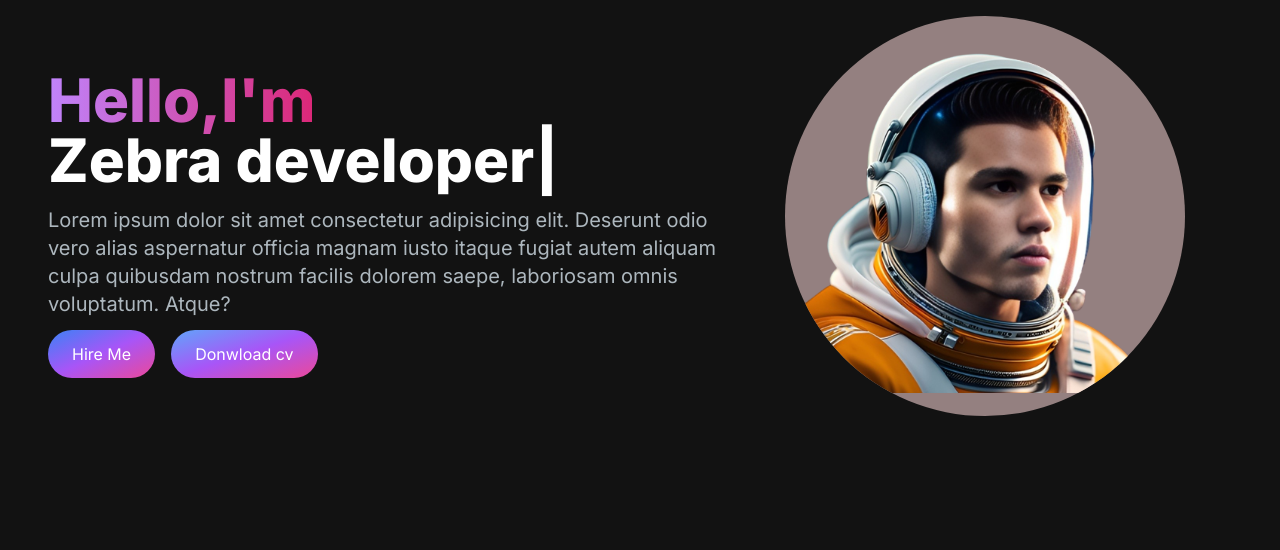
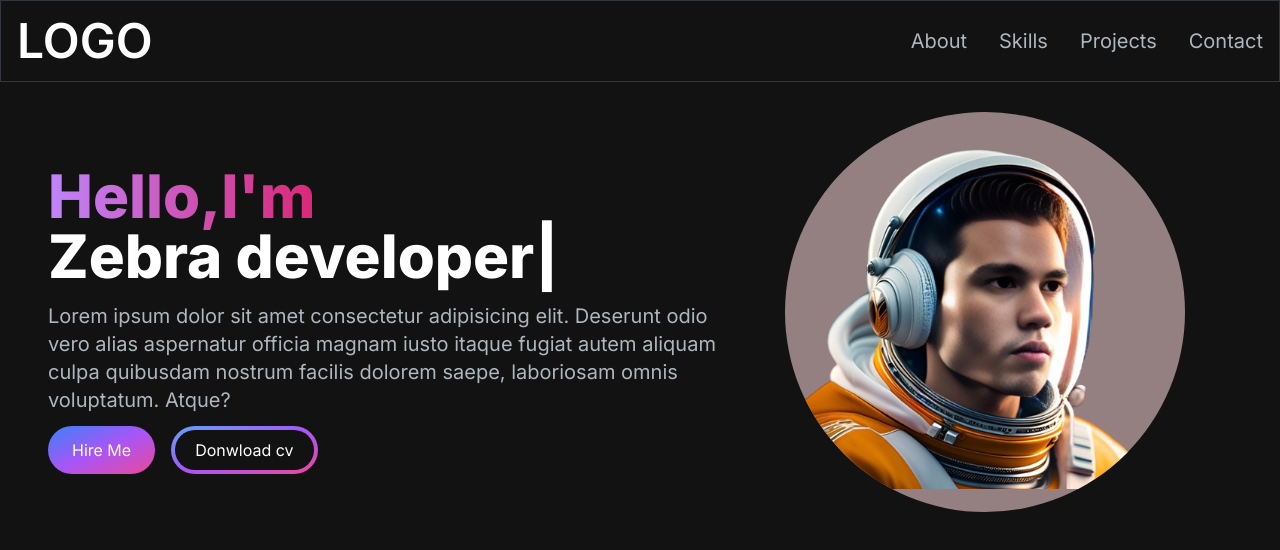
Before and after one commit to trilord243/portafolio, a Next.js app: page / in a window 1280 px wide. Shown: the top 550 px of the page. Built offline with nearby package versions, Linux system fonts and the light colour scheme.

Commit message:
Navbar section

```diff
--- a/package.json
+++ b/package.json
@@ -9,6 +9,7 @@
     "lint": "next lint"
   },
   "dependencies": {
+    "@heroicons/react": "^2.0.18",
     "autoprefixer": "10.4.15",
     "eslint": "8.49.0",
     "eslint-config-next": "13.4.19",
--- a/src/app/components/Hero.jsx
+++ b/src/app/components/Hero.jsx
@@ -37,8 +37,8 @@
                     <p className='text-[#ADB7BE] text-base sm:text-lg lg:text-xl ' > Lorem ipsum dolor sit amet consectetur adipisicing elit. Deserunt odio vero alias aspernatur officia magnam iusto itaque fugiat autem aliquam culpa quibusdam nostrum facilis dolorem saepe, laboriosam omnis voluptatum. Atque? </p>
                     <div>
                         <button className='px-6 py-3 w-full sm:w-fit rounded-full mr-4 bg-gradient-to-br from-blue-500 via-purple-500 to-pink-500 hover:bg-slate-200 text-white'>Hire Me</button>
-                        <button className='px-6 py-3 rounded-full w-full sm:w-fit mr-4 bg-gradient-to-br from-blue-400 via-purple-500 to-pink-500 hover:bg-slate-800 text-white  mt-3 ' >
-                            <span clasName="block bg-[#121212] hover:bg-slate-800 rounded-full px-5 py-2"> Donwload cv</span> </button>
+                        <button className='px-1 py-1 rounded-full w-full sm:w-fit mr-4 bg-gradient-to-br from-blue-400 via-purple-500 to-pink-500 hover:bg-slate-800 text-white  mt-3 ' >
+                            <span className="block bg-[#121212] hover:bg-slate-800 rounded-full px-5 py-2"> Donwload cv</span> </button>
 
                     </div>
                 </div>
--- /dev/null
+++ b/src/app/components/MenuOverlay.jsx
@@ -0,0 +1,11 @@
+
+import React from 'react'
+import { NavLink } from './NavLink'
+
+export const MenuOverlay = ({ links }) => {
+    console.log(links)
+
+    return (
+        <ul className='flex flex-col py-4 items-center' > {links.map((link) => (<li key={link.href} >  <NavLink href={link.href} title={link.tittle} /> </li>))}  </ul>
+    )
+}
--- /dev/null
+++ b/src/app/components/NavLink.jsx
@@ -0,0 +1,9 @@
+import Link from 'next/link'
+import React from 'react'
+
+export const NavLink = ({ href, title }) => {
+
+    return (
+        <Link href={href} className='block py-2 pl-3 pr-4 text-[#ADB7BE] sm:text-xl rounded md:p-0 hover:text-white' > {title}  </Link>
+    )
+}
--- a/src/app/components/Navbar.jsx
+++ b/src/app/components/Navbar.jsx
@@ -1,13 +1,71 @@
+"use client"
 import Link from 'next/link'
-import React from 'react'
+import React, { useState } from 'react'
+
+import { NavLink } from './NavLink'
+import { Bars3Icon, XMarkIcon } from '@heroicons/react/24/solid'
+import { MenuOverlay } from './MenuOverlay'
+const navLinks = [
+
+
+    {
+        href: '#about',
+        tittle: 'About'
+    },
+    {
+        href: '#skills',
+        tittle: 'Skills'
+    },
+    {
+        href: '#projects',
+        tittle: 'Projects'
+    },
+    {
+        href: '#contact',
+        tittle: 'Contact'
+    }
+]
 
 export const Navbar = () => {
+    const [navbarOpen, setNavbarOpen] = useState(false);
+
     return (
-        <nav>
-            <div className='flex flex-wrap items-center' >
-                <Link href={"/"} >LOGO </Link>
-                <div className='menu' ></div>
+        <nav className="fixed mx-auto border border-[#33353F] top-0 left-0 right-0 z-10 bg-[#121212] bg-opacity-100">
+            <div className="flex container lg:py-4 flex-wrap items-center justify-between mx-auto px-4 py-2">
+                <Link
+                    href={"/"}
+                    className="text-2xl md:text-5xl text-white font-semibold"
+                >
+                    LOGO
+                </Link>
+                <div className="mobile-menu block md:hidden">
+                    {!navbarOpen ? (
+                        <button
+                            onClick={() => setNavbarOpen(true)}
+                            className="flex items-center px-3 py-2 border rounded border-slate-200 text-slate-200 hover:text-white hover:border-white"
+                        >
+                            <Bars3Icon className="h-5 w-5" />
+                        </button>
+                    ) : (
+                        <button
+                            onClick={() => setNavbarOpen(false)}
+                            className="flex items-center px-3 py-2 border rounded border-slate-200 text-slate-200 hover:text-white hover:border-white"
+                        >
+                            <XMarkIcon className="h-5 w-5" />
+                        </button>
+                    )}
+                </div>
+                <div className="menu hidden md:block md:w-auto" id="navbar">
+                    <ul className="flex p-4 md:p-0 md:flex-row md:space-x-8 mt-0">
+                        {navLinks.map((link, index) => (
+                            <li key={index}>
+                                <NavLink href={link.href} title={link.tittle} />
+                            </li>
+                        ))}
+                    </ul>
+                </div>
             </div>
+            {navbarOpen ? <MenuOverlay links={navLinks} /> : null}
         </nav>
-    )
-}
+    );
+};
--- a/src/app/page.js
+++ b/src/app/page.js
@@ -1,10 +1,12 @@
 import Image from "next/image";
 import { Hero } from "./components/Hero";
+import { Navbar } from "./components/Navbar";
 
 export default function Home() {
   return (
     <main className="flex min-h-screen flex-col bg-[#121212]  ">
-      <div className="container  mx-auto py-4 px-12">
+      <Navbar />
+      <div className="container  mx-auto py-4 px-12 mt-24">
         <Hero />
       </div>
     </main>
```
Also changed, not shown: 1 other file (tests, documents, lock files or other folders).
